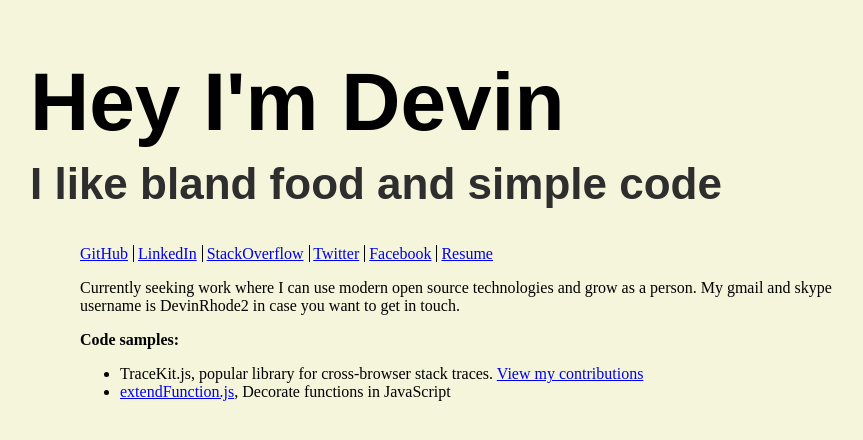
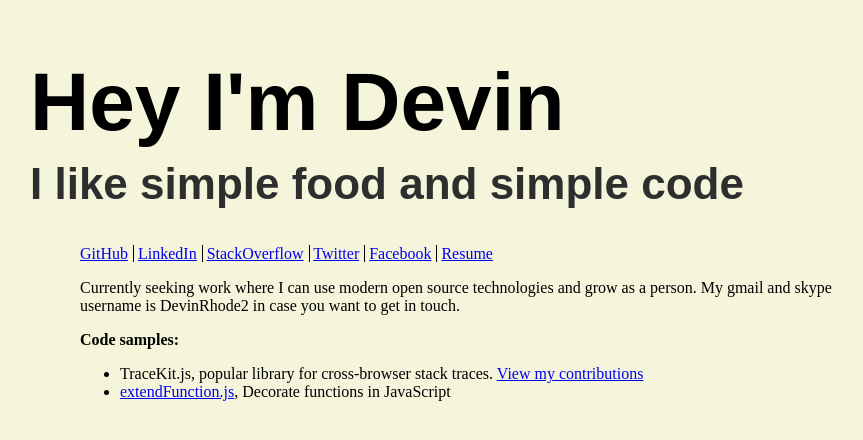
Before and after one commit to devinrhode2/devinrhode2.github.io, a plain HTML site: page index.html in a window 1280 px wide. Shown: the whole page, without its empty margins (160-1023 px from the left). Drawn offline with Linux system fonts and the light colour scheme.

Commit message:
simple not bland

```diff
--- a/index.html
+++ b/index.html
@@ -41,7 +41,7 @@
               Hey I'm Devin
             </h1>
             <h2>
-              I like bland food and simple code
+              I like simple food and simple code
             </h1>
         </div>
         <div class="links">
```
